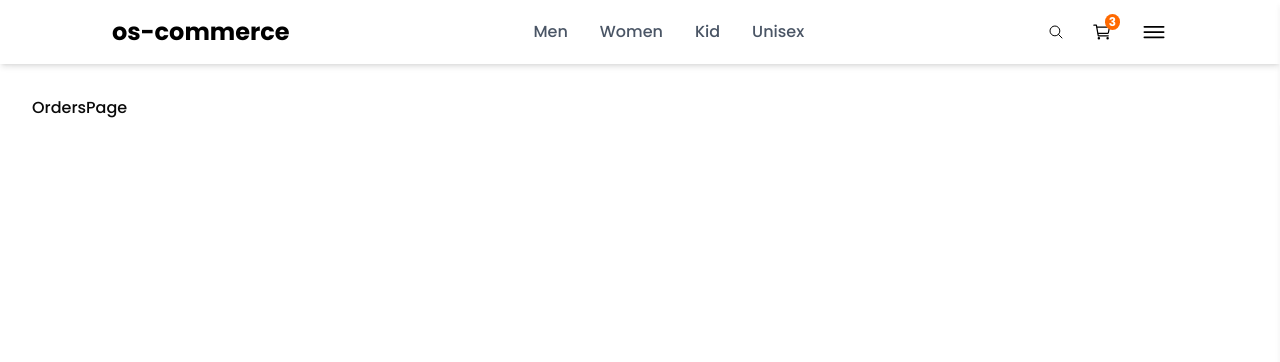
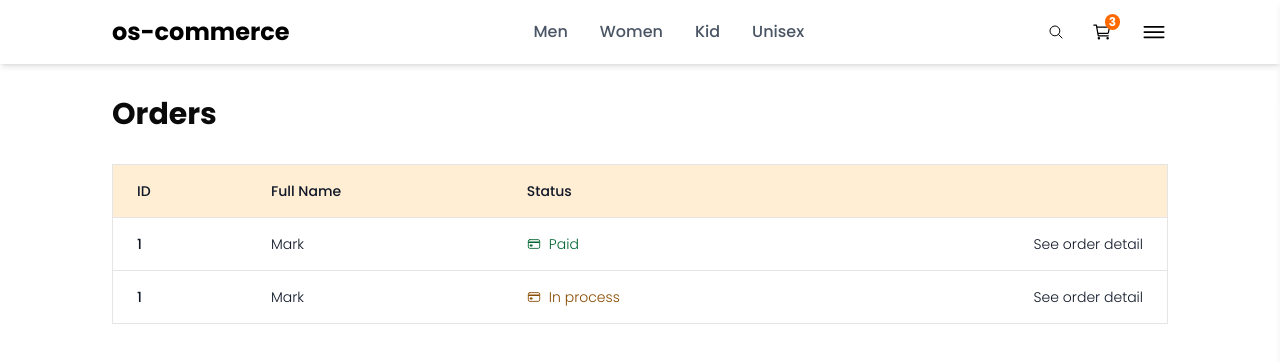
Before and after one commit to ocordoba3/os-commerce, a Next.js app: page /orders in a window 1280 px wide. Shown: the top 362 px of the page. Built offline with nearby package versions, Linux system fonts and the light colour scheme.

Commit message:
orders added

```diff
--- a/src/app/(shop)/orders/[id]/page.tsx
+++ b/src/app/(shop)/orders/[id]/page.tsx
@@ -1,7 +1,36 @@
-import React from "react";
+import CartProductsGrid from "@/components/cart/CartProductsGrid";
+import OrdersAccordion from "@/components/orders/OrdersAccordion";
 
-const OrdersByIdPage = () => {
-  return <div>OrdersByIdPage</div>;
+import Title from "@/components/ui/Title";
+import { PATHS } from "@/utils/paths";
+import { initialProducts } from "@/utils/seed";
+import { ArrowLeft } from "lucide-react";
+import { Metadata } from "next";
+import Link from "next/link";
+
+export const metadata: Metadata = {
+  title: "Order Detail",
+  description: "Check your order details",
 };
 
-export default OrdersByIdPage;
+const OrderByIdPage = () => {
+  return (
+    <>
+      <div className="w-full fle mb-4 px-0 md:px-20 2xl:px-80">
+        <Link
+          href={PATHS.orders}
+          className="text-orange-600 hover:text-orange-700 transition-all flex"
+        >
+          <ArrowLeft className="mr-2" /> Orders list
+        </Link>
+      </div>
+      <Title title="Order #1" subtitle="Checkout your order details" />
+      <section className="flex flex-wrap sm:flex-nowrap gap-8 w-full px-0 md:px-20 2xl:px-80">
+        <OrdersAccordion />
+        <CartProductsGrid products={[initialProducts[0], initialProducts[2]]} />
+      </section>
+    </>
+  );
+};
+
+export default OrderByIdPage;
--- a/src/app/(shop)/orders/page.tsx
+++ b/src/app/(shop)/orders/page.tsx
@@ -1,7 +1,87 @@
-import React from "react";
+import Link from "next/link";
+import { IoCardOutline } from "react-icons/io5";
+import Title from "@/components/ui/Title";
+import { Metadata } from "next";
+
+export const metadata: Metadata = {
+  title: "Orders list",
+  description: "Check your orders list",
+};
 
 const OrdersPage = () => {
-  return <div>OrdersPage</div>;
+  return (
+    <>
+      <Title title="Orders" />
+
+      <div className="px-0 md:px-20 2xl:px-80">
+        <table className="min-w-full border">
+          <thead className="bg-orange-100 border-b ">
+            <tr>
+              <th
+                scope="col"
+                className="text-sm font-medium text-gray-900 px-6 py-4 text-left"
+              >
+                ID
+              </th>
+              <th
+                scope="col"
+                className="text-sm font-medium text-gray-900 px-6 py-4 text-left"
+              >
+                Full Name
+              </th>
+              <th
+                scope="col"
+                className="text-sm font-medium text-gray-900 px-6 py-4 text-left"
+              >
+                Status
+              </th>
+              <th
+                scope="col"
+                className="text-sm font-medium text-gray-900 px-6 py-4 text-left"
+              ></th>
+            </tr>
+          </thead>
+          <tbody>
+            <tr className="bg-white border-b transition duration-300 ease-in-out hover:bg-orange-50">
+              <td className="px-6 py-4 whitespace-nowrap text-sm font-medium text-gray-900">
+                1
+              </td>
+              <td className="text-sm text-gray-900 font-light px-6 py-4 whitespace-nowrap">
+                Mark
+              </td>
+              <td className="flex items-center text-sm  text-gray-900 font-light px-6 py-4 whitespace-nowrap">
+                <IoCardOutline className="text-green-800" />
+                <span className="mx-2 text-green-800">Paid</span>
+              </td>
+              <td className="text-sm text-gray-900 font-light px-6 text-end">
+                <Link href="/orders/123" className="hover:underline">
+                  See order detail
+                </Link>
+              </td>
+            </tr>
+
+            <tr className="bg-white border-b transition duration-300 ease-in-out hover:bg-orange-50">
+              <td className="px-6 py-4 whitespace-nowrap text-sm font-medium text-gray-900">
+                1
+              </td>
+              <td className="text-sm text-gray-900 font-light px-6 py-4 whitespace-nowrap">
+                Mark
+              </td>
+              <td className="flex items-center text-sm  text-gray-900 font-light px-6 py-4 whitespace-nowrap">
+                <IoCardOutline className="text-yellow-800" />
+                <span className="mx-2 text-yellow-800">In process</span>
+              </td>
+              <td className="text-sm text-gray-900 font-light px-6 text-end">
+                <Link href="/orders/123" className="hover:underline">
+                  See order detail
+                </Link>
+              </td>
+            </tr>
+          </tbody>
+        </table>
+      </div>
+    </>
+  );
 };
 
 export default OrdersPage;
--- /dev/null
+++ b/src/components/orders/OrdersAccordion/index.tsx
@@ -0,0 +1,48 @@
+import {
+  Accordion,
+  AccordionItem,
+  AccordionTrigger,
+  AccordionContent,
+} from "@/components/ui/Accordion";
+import { ReactNode } from "react";
+import Summary from "@/components/checkout/Summary";
+
+interface AccordionItemInterface {
+  key: "summary" | "delivery";
+  label: string;
+  Component: ReactNode;
+}
+
+const OrdersAccordion = () => {
+  const accordionItems: AccordionItemInterface[] = [
+    {
+      key: "summary",
+      label: "Summary",
+      Component: <Summary />,
+    },
+    {
+      key: "delivery",
+      label: "Delivery details",
+      Component: <></>,
+    },
+  ];
+
+  return (
+    <Accordion
+      defaultValue={["summary", "delivery"]}
+      type="multiple"
+      className="w-full order-2 md:order-1"
+    >
+      {accordionItems.map(({ key, label, Component }) => (
+        <AccordionItem key={key} value={key}>
+          <AccordionTrigger>
+            <h2 className="font-bold text-2xl mb-4">{label}</h2>
+          </AccordionTrigger>
+          <AccordionContent>{Component}</AccordionContent>
+        </AccordionItem>
+      ))}
+    </Accordion>
+  );
+};
+
+export default OrdersAccordion;
--- a/src/components/products/QuantitySelector/index.tsx
+++ b/src/components/products/QuantitySelector/index.tsx
@@ -14,7 +14,7 @@ interface Props {
 const QuantitySelector = ({}: Props) => {
   const [quantity, setQuantity] = useState(1);
   const pathName = usePathname();
-  const isCheckoutView = pathName === PATHS.checkout;
+  const isCartView = pathName === PATHS.cart;
 
   function handleChange(value: number) {
     if ((value === -1 && quantity === 1) || (value === 1 && quantity === 5)) {
@@ -26,29 +26,29 @@ const QuantitySelector = ({}: Props) => {
   return (
     <div
       className={cn("w-full", {
-        flex: !isCheckoutView,
-        "gap-4": !isCheckoutView,
-        "items-center": !isCheckoutView,
-        "my-4": !isCheckoutView,
+        flex: isCartView,
+        "gap-4": isCartView,
+        "items-center": isCartView,
+        "my-4": isCartView,
       })}
     >
       <div className="flex items-center">
         <h3 className="text-sm font-medium text-gray-900 w-fit">Quantity</h3>
-        {isCheckoutView && (
+        {!isCartView && (
           <>
             : <span className="ml-2 font-bold">{quantity}</span>
           </>
         )}
       </div>
 
-      {!isCheckoutView && (
+      {isCartView && (
         <div
           className={cn(
             "gap-2 w-fit items-center bg-white border border-gray-300 rounded-md px-2",
             {
-              "mt-4": isCheckoutView,
-              grid: !isCheckoutView,
-              "grid-cols-[auto_auto_auto]": !isCheckoutView,
+              "mt-4": !isCartView,
+              grid: isCartView,
+              "grid-cols-[auto_auto_auto]": isCartView,
             }
           )}
         >
--- a/src/utils/paths.ts
+++ b/src/utils/paths.ts
@@ -6,5 +6,6 @@ export const PATHS = {
   cart: "/cart",
   search: "/search",
   checkout: "/checkout",
-  orders: (id: string) => `/checkout/${id}`,
+  orders: "/orders",
+  ordersById: (id: string) => `/orders/${id}`,
 };
```
